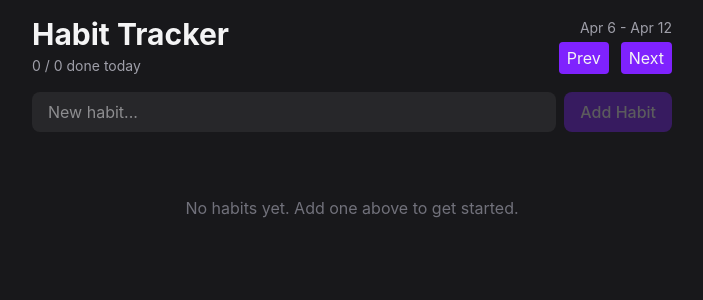
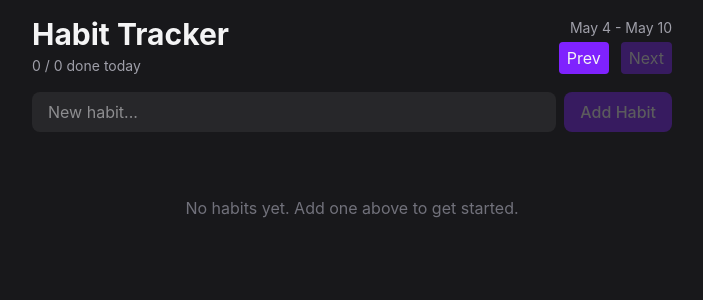
Before and after one commit to Ameer-Hamza-Khetran/habit-tracker-react, a React (Vite) app: page / in a window 1280 px wide. Shown: the top 300 px of the page, without its empty margins (288-991 px from the left). Built offline with nearby package versions, Linux system fonts and the light colour scheme.

Commit message:
sync dates

```diff
--- a/src/App.tsx
+++ b/src/App.tsx
@@ -2,13 +2,25 @@
 import { HabitForm } from "./components/HabitForm";
 import { HabitList } from "./components/HabitList";
 import { HabitProvider } from "./context/HabitProvider";
+import { useState } from "react";
+import { addWeeks, eachDayOfInterval, endOfWeek, startOfWeek } from "date-fns";
 
 export default function App() {
+  const [weekOffset, setWeekOffset] = useState(0)
+
+  const week = addWeeks(new Date(), weekOffset)
+
+  const visibleDates = eachDayOfInterval(
+        {
+            start: startOfWeek(week, { weekStartsOn: 1 }),
+            end: endOfWeek(week, { weekStartsOn: 1 })
+        })
+
   return <div className="max-w-2xl mx-auto p-4 flex flex-col gap-4">
     <HabitProvider>
-      <Header />
+      <Header visibleDates={visibleDates} onNext={() => setWeekOffset(o => o + 1)} onPrev={() => setWeekOffset(o => o - 1)}/>
       <HabitForm/>
-      <HabitList/>
+      <HabitList visibleDates={visibleDates}/>
     </HabitProvider>
   </div>
 }
--- a/src/components/HabitList.tsx
+++ b/src/components/HabitList.tsx
@@ -1,9 +1,12 @@
 import { useHabits, type Habit } from "../context/HabitProvider";
 import { Button } from "./Button";
-import { startOfWeek, eachDayOfInterval, endOfWeek, format, isFuture, isSameDay, subDays} from 'date-fns'
+import { format, isFuture, isSameDay, subDays} from 'date-fns'
 
+type HabitListProps = {
+    visibleDates: Date[]
+}
 
-function HabitList() {
+function HabitList({visibleDates}: HabitListProps) {
     const { habits } = useHabits()
     if (habits.length === 0) {
         return <p className="text-center text-zinc-500 py-12">
@@ -15,24 +18,18 @@
             <HabitItem
                 key={habit.id}
                 habit={habit}
+                visibleDates={visibleDates}
             />
         ))}
     </div>
 }
 type HabitItemProps = {
-    habit: Habit
+    habit: Habit,
+    visibleDates: Date[]
 }
 
-function HabitItem({ habit }: HabitItemProps) {
-
+function HabitItem({ habit, visibleDates }: HabitItemProps) {
     const { deleteHabit, toggleHabit } = useHabits()
-
-    const visibleDates = eachDayOfInterval(
-        {
-            start: startOfWeek(new Date(), { weekStartsOn: 1 }),
-            end: endOfWeek(new Date(), { weekStartsOn: 1 })
-        })
-
     const streak = getStreak(habit.completions)
 
     return (
--- a/src/components/Header.tsx
+++ b/src/components/Header.tsx
@@ -1,11 +1,20 @@
-import { isToday } from "date-fns"
+import { format, isToday } from "date-fns"
 import { useHabits } from "../context/HabitProvider"
 import { Button } from "./Button"
 
-function Header() {
+type HeaderProps = {
+  visibleDates: Date[],
+  onPrev: () => void,
+  onNext: () => void
+}
+
+function Header({ visibleDates, onPrev, onNext }: HeaderProps) {
   const { habits } = useHabits()
 
   const doneToday = habits.filter( h => h.completions.some(c => isToday(c)),).length
+
+  const dateRange = `${format(visibleDates[0], "MMM d")} - ${format(visibleDates.at(-1)!, "MMM d")}`
+
   return <header className="flex items-center justify-between">
     <div className="flex flex-col gap-1">
       <h1 className="text-3xl font-bold">Habit Tracker</h1>
@@ -13,10 +22,10 @@
     </div>
 
     <div className="flex flex-col gap-1 items-end">
-      <span className="text-zinc-400 text-sm"> Apr 6 - Apr 12</span>
+      <span className="text-zinc-400 text-sm"> {dateRange} </span>
       <div className="flex items-center gap-3">
-        <Button>Prev</Button>
-        <Button>Next</Button>
+        <Button onClick={onPrev}>Prev</Button>
+        <Button onClick={onNext} disabled={visibleDates.some(d => isToday(d))}>Next</Button>
       </div>
     </div>
   </header>
```
